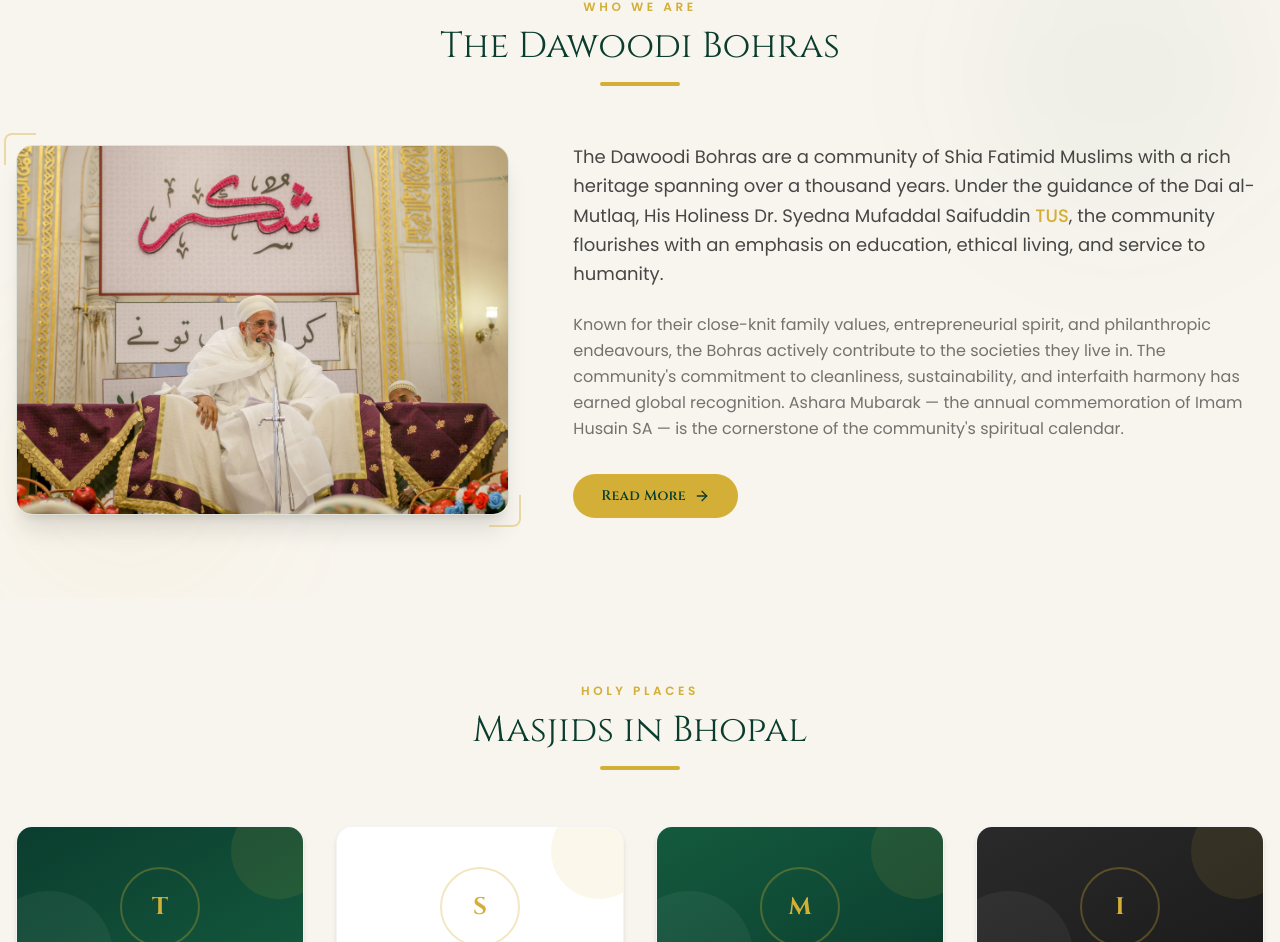
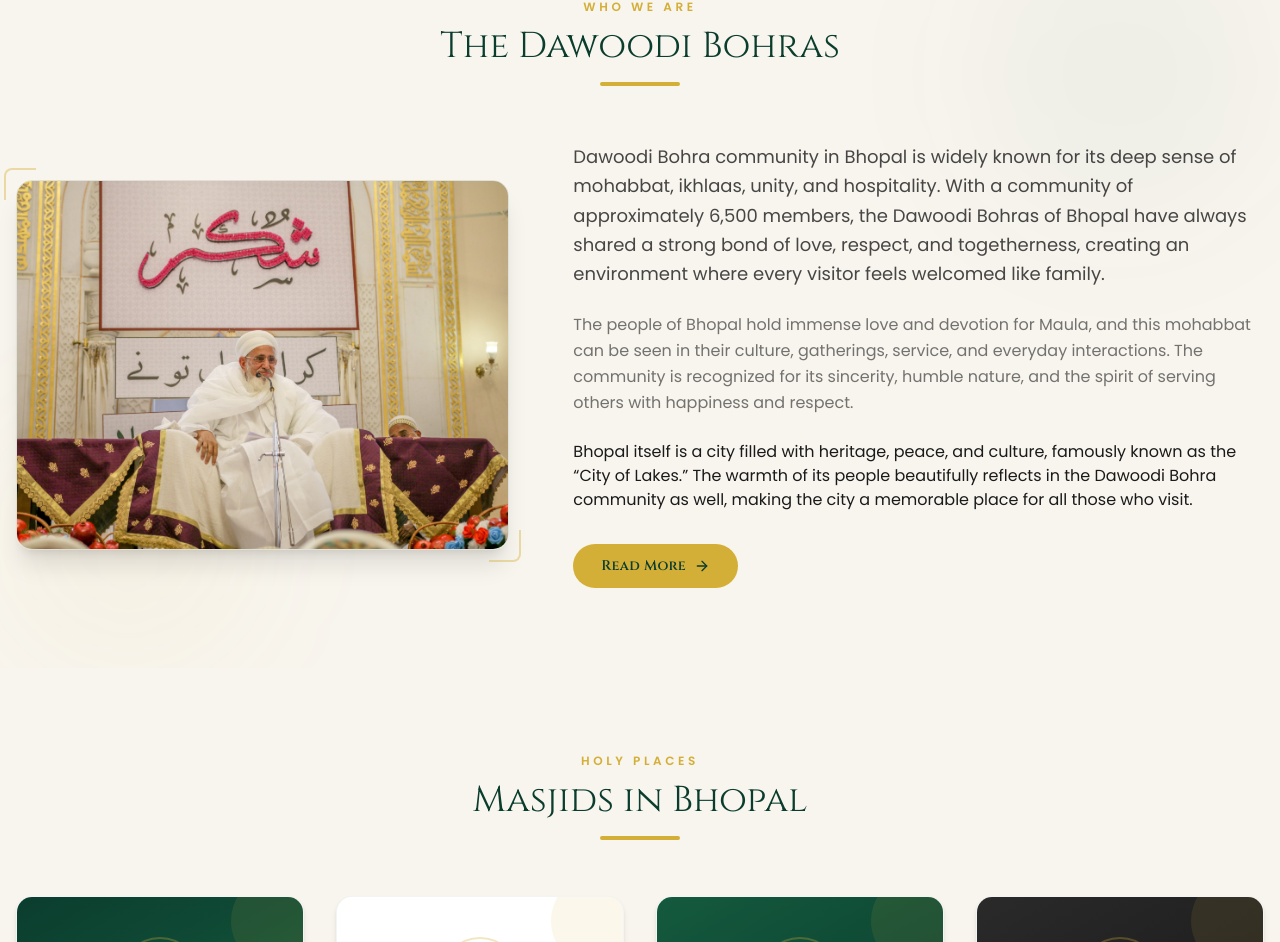
Before and after one commit to kuldeepmaurya4296/asaara-bhopal, a React (Vite) app: page / in a window 1280 px wide. Shown: the part 914-1856 px from the top of the page. Built offline with nearby package versions, Linux system fonts and the light colour scheme.

Commit message:
about content update

```diff
--- a/src/components/AboutSection.jsx
+++ b/src/components/AboutSection.jsx
@@ -60,18 +60,21 @@ export default function AboutSection() {
           {/* Right – Text Content */}
           <div className="lg:w-7/12 space-y-6">
             <p className="text-charcoal/80 text-lg leading-relaxed">
-              The Dawoodi Bohras are a community of Shia Fatimid Muslims with a rich heritage
-              spanning over a thousand years. Under the guidance of the Dai al-Mutlaq, His Holiness
-              Dr. Syedna Mufaddal Saifuddin <span className="text-gold font-medium">TUS</span>, the
-              community flourishes with an emphasis on education, ethical living, and service to humanity.
+              Dawoodi Bohra community in Bhopal is widely known for its deep sense of mohabbat, ikhlaas, unity, and hospitality. With a community of approximately 6,500 members, the Dawoodi Bohras of Bhopal have always shared a strong bond of love, respect, and togetherness, creating an environment where every visitor feels welcomed like family.
             </p>
             <p className="text-charcoal/60 leading-relaxed">
-              Known for their close-knit family values, entrepreneurial spirit, and philanthropic
-              endeavours, the Bohras actively contribute to the societies they live in. The community's
-              commitment to cleanliness, sustainability, and interfaith harmony has earned global
-              recognition. Ashara Mubarak — the annual commemoration of Imam Husain SA — is the
-              cornerstone of the community's spiritual calendar.
+              The people of Bhopal hold immense love and devotion for Maula, and this mohabbat can be seen in their culture, gatherings, service, and everyday interactions. The community is recognized for its sincerity, humble nature, and the spirit of serving others with happiness and respect.
             </p>
+            <p>
+              Bhopal itself is a city filled with heritage, peace, and culture, famously known as the “City of Lakes.” The warmth of its people beautifully reflects in the Dawoodi Bohra community as well, making the city a memorable place for all those who visit.
+            </p>
+            {/* <p className="text-charcoal/60 leading-relaxed">
+              A unique aspect of the Bohra community in Bhopal is the beautiful use of Lisaan ud-Dawat along with Urdu, both spoken with sweetness and elegance. These languages not only preserve tradition but also reflect the rich cultural identity of the community.
+
+              The city is home to five Dawoodi Bohra masjids, which serve as important centers of spirituality, unity, learning, and community connection.
+
+              As thousands of mumineen visit Bhopal for the Ashara , they will experience the true essence of the city — heartfelt hospitality, strong community spirit, and above all, the mohabbat and ikhlaas that define the people of Bhopal.
+            </p> */}
 
 
 
```
